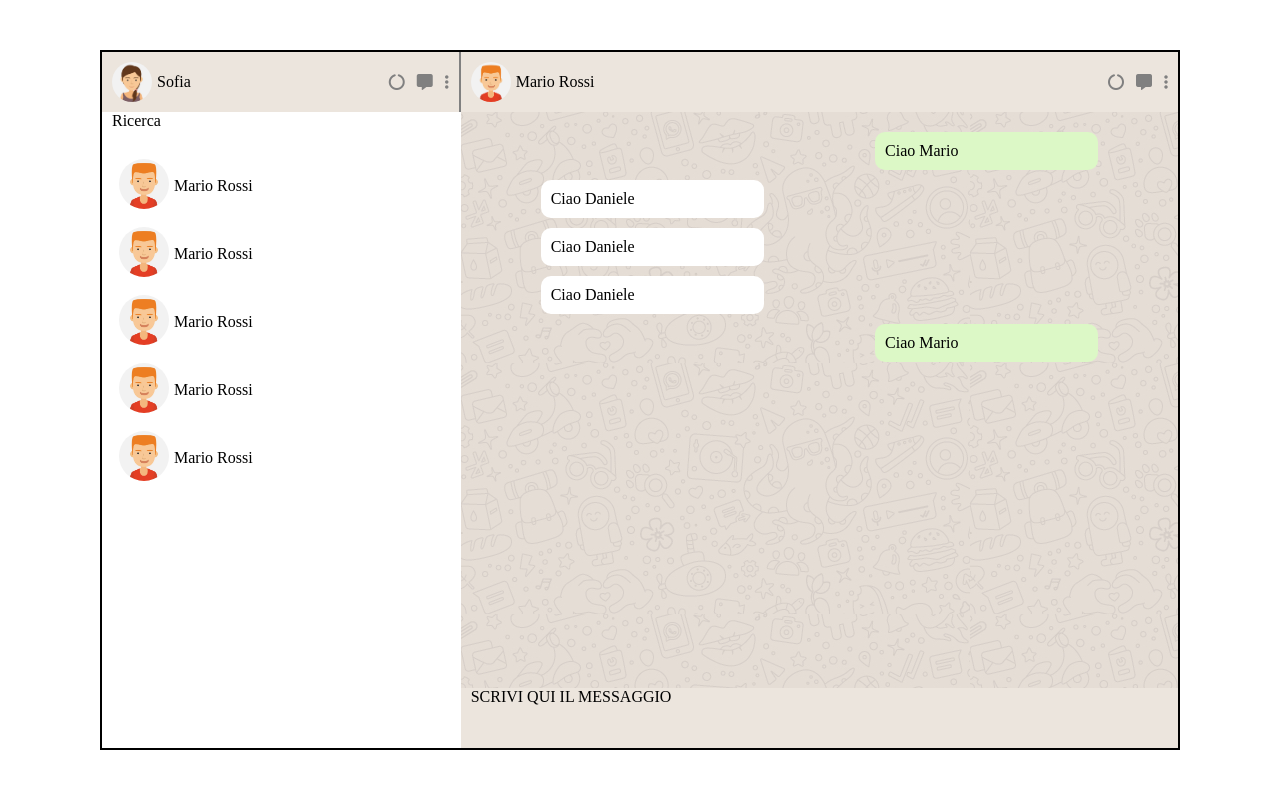
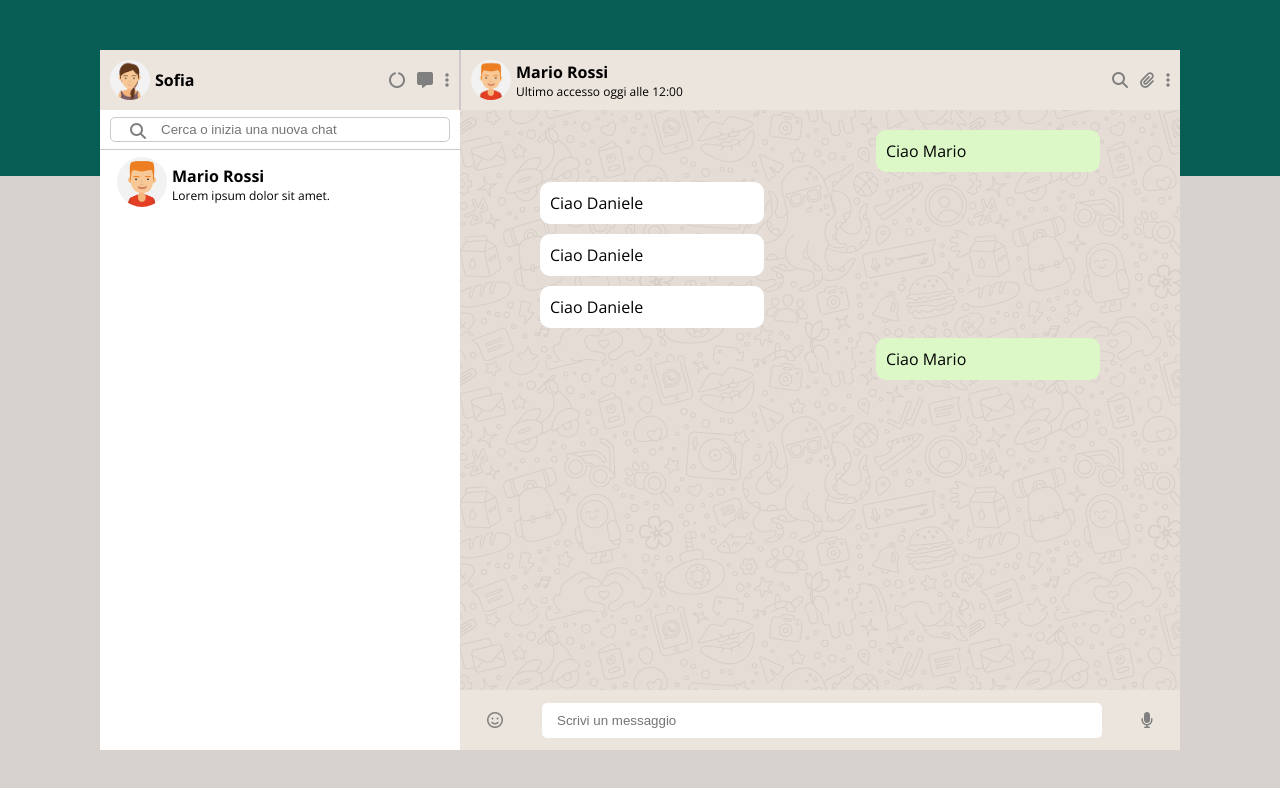
Before and after one commit to danieleardizzone/vue-boolzapp, a plain HTML site: page index.html in a window 1280 px wide. Drawn offline with nearby package versions, Linux system fonts and the light colour scheme.

Commit message:
ADD - css

```diff
--- a/css/app.css
+++ b/css/app.css
@@ -12,6 +12,10 @@ ul, li{
     list-style: none;
 }
 
+body{
+    font-family: 'Open Sans', sans-serif;
+}
+
 .flex-grow-1{
     flex-grow: 1;
 }
@@ -22,14 +26,25 @@ ul, li{
     gap: 5px;
 }
 
-.justify-space-between{
+.justify-content-between{
     justify-content: space-between;
+}
+
+.justify-content-around{
+    justify-content: space-around;
 }
 
 #app{
     height: 100vh;
+    overflow: hidden;
 
     padding: 50px 100px;
+
+    background: rgb(7,94,84);
+    background: -moz-linear-gradient(180deg, rgba(7,94,84,1) 22%, rgba(215,210,205,1) 22%);
+    background: -webkit-linear-gradient(180deg, rgba(7,94,84,1) 22%, rgba(215,210,205,1) 22%);
+    background: linear-gradient(180deg, rgba(7,94,84,1) 22%, rgba(215,210,205,1) 22%);
+    filter: progid:DXImageTransform.Microsoft.gradient(startColorstr="#075e54",endColorstr="#d7d2cd",GradientType=1);
 }
 
 .container{
@@ -38,8 +53,6 @@ ul, li{
     height: 100%;
 
     display: flex;
-
-    border: 2px solid black;
 }
 
 .col-4{
@@ -67,7 +80,7 @@ ul, li{
     min-height: 60px;
 
     background-color: rgb(236,229,221);
-    border-right: 2px solid gray;
+    border-right: 1px solid rgb(206, 201, 201);
 }
 
 .my-contact img{
@@ -84,6 +97,35 @@ ul, li{
 
 .search-bar{
     min-height: 40px;
+
+    background-color: white;
+    border-bottom: 1px solid rgb(206, 201, 201);
+}
+
+.input-group{
+    width: 100%;
+    position: relative;
+}
+
+.group-icon{
+    position: absolute;
+    top: 3px;
+    left: 20px;
+
+    color: gray;
+}
+
+.input-group input{
+    width: 100%;
+    padding: 4px 0;
+    padding-left: 50px;
+
+    border: 1px solid rgb(206, 201, 201);
+    border-radius: 5px;
+}
+
+.contacts__list{
+    background-color: white;
 }
 
 .contact{
@@ -96,6 +138,10 @@ ul, li{
     border-radius: 999px;
 }
 
+.contact__name p{
+    font-size: 12px;
+}
+
 /* MAIN */
 
 .chat__tool-bar,
@@ -103,6 +149,10 @@ ul, li{
     min-height: 60px;
 
     background-color: rgb(236,229,221);
+}
+
+.chat__tool-bar{
+    border-left: 1px solid rgb(206, 201, 201);
 }
 
 .selected-contact img{
@@ -144,7 +194,17 @@ ul, li{
     background-color: rgb(255, 255, 255);
 }
 
+.text-box input{
+    width: 80%;
+    padding: 10px 15px;
 
+    border-radius: 5px;
+    border: none;
+}
+
+.text-box i{
+    color: gray;
+}
 
 
 /* DEBUG */
--- a/index.html
+++ b/index.html
@@ -4,6 +4,9 @@
     <meta charset="UTF-8">
     <meta name="viewport" content="width=device-width, initial-scale=1.0">
     <script src="https://kit.fontawesome.com/382dfa8eb4.js" crossorigin="anonymous"></script>
+    <link rel="preconnect" href="https://fonts.googleapis.com">
+    <link rel="preconnect" href="https://fonts.gstatic.com" crossorigin>
+    <link href="https://fonts.googleapis.com/css2?family=Open+Sans:wght@400;500;600;700&display=swap" rel="stylesheet">
     <link rel="stylesheet" href="./css/app.css">
     <title>Document</title>
 </head>
@@ -11,10 +14,12 @@
     <div id="app">
         <div class="container">
             <div class="contacts col-4">
-                <div class="tool-bar flex-align-center justify-space-between">
+                <div class="tool-bar flex-align-center justify-content-between">
                     <div class="my-contact flex-align-center">
                         <img src="./img/avatar_io.jpg">
-                        <span>Sofia</span>
+                        <div>
+                            <h4>Sofia</h4>
+                        </div>
                     </div>
                     <div class="tool-bar__icons flex-align-center">
                         <i class="fa-solid fa-circle-notch"></i>
@@ -22,8 +27,13 @@
                         <i class="fa-solid fa-ellipsis-vertical"></i>
                     </div>
                 </div>
-                <div class="search-bar">
-                    Ricerca
+                <div class="search-bar flex-align-center">
+                    <div class="input-group">
+                        <span class="group-icon">
+                            <i class="fa-solid fa-magnifying-glass"></i>
+                        </span>
+                        <input type="text" placeholder="Cerca o inizia una nuova chat">
+                    </div>
                 </div>
                 <ul class="contacts__list flex-grow-1">
                     <li class="contact flex-align-center">
@@ -31,52 +41,24 @@
                             <img src="./img/avatar_1.jpg" alt="">
                         </div>
                         <div class="contact__name">
-                            Mario Rossi
-                        </div>
-                    </li>
-                    <li class="contact flex-align-center">
-                        <div class="contact__img">
-                            <img src="./img/avatar_1.jpg" alt="">
-                        </div>
-                        <div class="contact__name">
-                            Mario Rossi
-                        </div>
-                    </li>
-                    <li class="contact flex-align-center">
-                        <div class="contact__img">
-                            <img src="./img/avatar_1.jpg" alt="">
-                        </div>
-                        <div class="contact__name">
-                            Mario Rossi
-                        </div>
-                    </li>
-                    <li class="contact flex-align-center">
-                        <div class="contact__img">
-                            <img src="./img/avatar_1.jpg" alt="">
-                        </div>
-                        <div class="contact__name">
-                            Mario Rossi
-                        </div>
-                    </li>
-                    <li class="contact flex-align-center">
-                        <div class="contact__img">
-                            <img src="./img/avatar_1.jpg" alt="">
-                        </div>
-                        <div class="contact__name">
-                            Mario Rossi
+                            <h4>Mario Rossi</h4>
+                            <p>Lorem ipsum dolor sit amet.</p>
                         </div>
                     </li>
                 </ul>
             </div>
             <div class="chat col-8">
-                <div class="chat__tool-bar flex-align-center justify-space-between">
+                <div class="chat__tool-bar flex-align-center justify-content-between">
                     <div class="selected-contact flex-align-center">
                         <img src="./img/avatar_1.jpg" alt="">
-                        <span>Mario Rossi</span>
+                        <div class="contact__name">
+                            <h4>Mario Rossi</h4>
+                            <p>Ultimo accesso oggi alle 12:00</p>
+                        </div>
                     </div>
                     <div class="chat__tool-bar__icons flex-align-center">
-                        <i class="fa-solid fa-circle-notch"></i>
-                        <i class="fa-solid fa-message"></i>
+                        <i class="fa-solid fa-magnifying-glass"></i>
+                        <i class="fa-solid fa-paperclip"></i>
                         <i class="fa-solid fa-ellipsis-vertical"></i>
                     </div>
                 </div>
@@ -97,8 +79,10 @@
                         Ciao Mario
                     </div>
                 </div>
-                <div class="text-box">
-                    SCRIVI QUI IL MESSAGGIO
+                <div class="text-box flex-align-center justify-content-around">
+                    <i class="fa-regular fa-face-smile"></i>
+                    <input type="text" placeholder="Scrivi un messaggio">
+                    <i class="fa-solid fa-microphone"></i>
                 </div>
             </div>
         </div>
```
